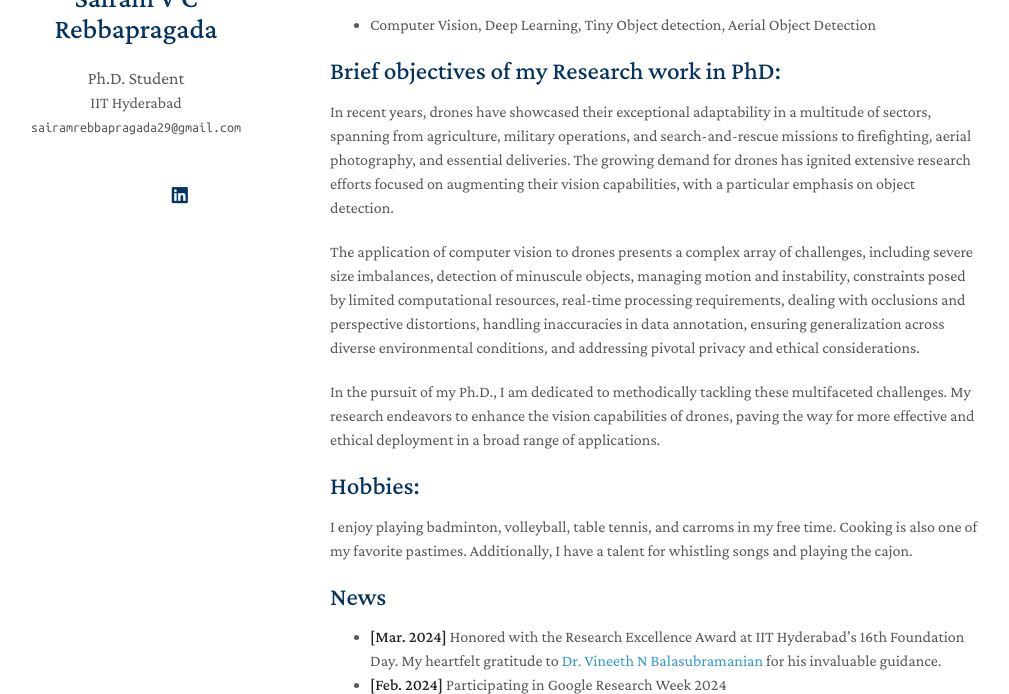
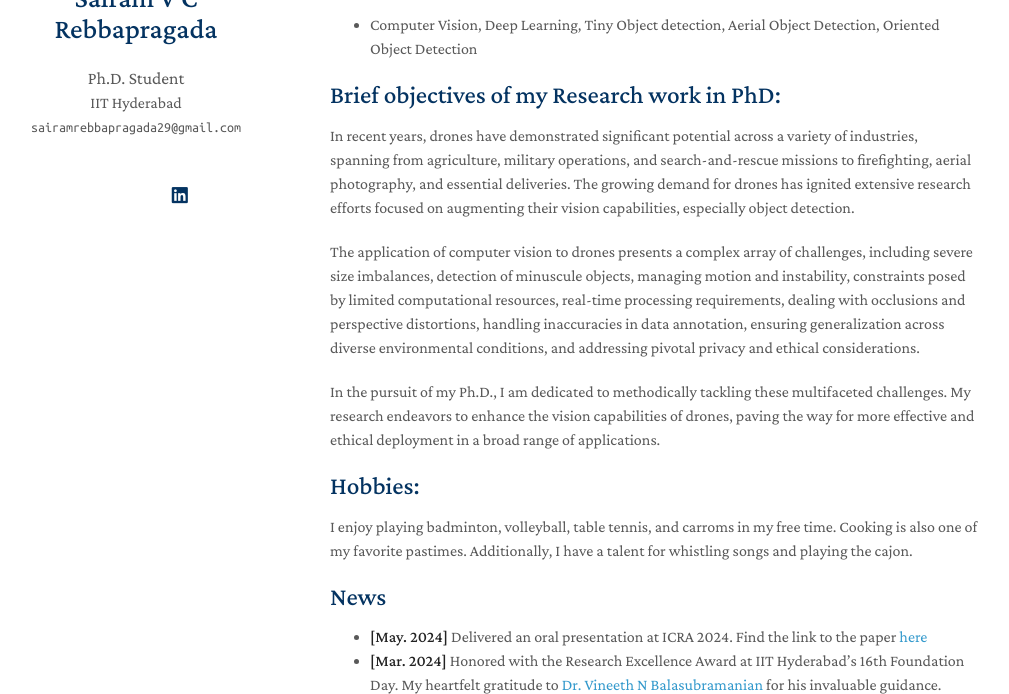
Before and after one commit to sairamrebbapragada/sairamrebbapragada.github.io, a Jekyll site: the page built from index.md, in a window 1280 px wide and 900 px high, cut to the strip 206-900 px from the top of the window. Shown: the whole strip, without its empty margins (140-1149 px from the left). Built offline with Jekyll 4.4.1, drawn with Linux system fonts in a browser that asks for light colours; nearby versions of some CDN libraries; a style sheet for code colours, icons or effects is not loaded; our own code applies the rules of GitHub Pages for plain Markdown files.

Commit message:
Update index.md

```diff
--- a/index.md
+++ b/index.md
@@ -8,11 +8,11 @@ I am a Ph.D. student in the department of Artificial Intelligence at IIT Hyderab
 
 ## Research Interests
 
-- Computer Vision, Deep Learning, Tiny Object detection, Aerial Object Detection
+- Computer Vision, Deep Learning, Tiny Object detection, Aerial Object Detection, Oriented Object Detection
 
 ## Brief objectives of my Research work in PhD:
 
-In recent years, drones have showcased their exceptional adaptability in a multitude of sectors, spanning from agriculture, military operations, and search-and-rescue missions to firefighting, aerial photography, and essential deliveries. The growing demand for drones has ignited extensive research efforts focused on augmenting their vision capabilities, with a particular emphasis on object detection.
+In recent years, drones have demonstrated significant potential across a variety of industries, spanning from agriculture, military operations, and search-and-rescue missions to firefighting, aerial photography, and essential deliveries. The growing demand for drones has ignited extensive research efforts focused on augmenting their vision capabilities, especially object detection.
 
 The application of computer vision to drones presents a complex array of challenges, including severe size imbalances, detection of minuscule objects, managing motion and instability, constraints posed by limited computational resources, real-time processing requirements, dealing with occlusions and perspective distortions, handling inaccuracies in data annotation, ensuring generalization across diverse environmental conditions, and addressing pivotal privacy and ethical considerations.
 
@@ -24,6 +24,7 @@ In the pursuit of my Ph.D., I am dedicated to methodically tackling these multif
 I enjoy playing badminton, volleyball, table tennis, and carroms in my free time. Cooking is also one of my favorite pastimes. Additionally, I have a talent for whistling songs and playing the cajon.
 
 ## News
+- **[May. 2024]** Delivered an oral presentation at ICRA 2024. Find the link to the paper [here](https://arxiv.org/pdf/2404.19276)
 - **[Mar. 2024]** Honored with the Research Excellence Award at IIT Hyderabad's 16th Foundation Day. My heartfelt gratitude to [Dr. Vineeth N Balasubramanian](https://people.iith.ac.in/vineethnb/) for his invaluable guidance.
 - **[Feb. 2024]** Participating in Google Research Week 2024
 - **[Jan. 2024]** Happy to share that our paper on Drone-to-Drone Detection using Vision Transformer Networks is accepted for presentation at ICRA 2024.
```
